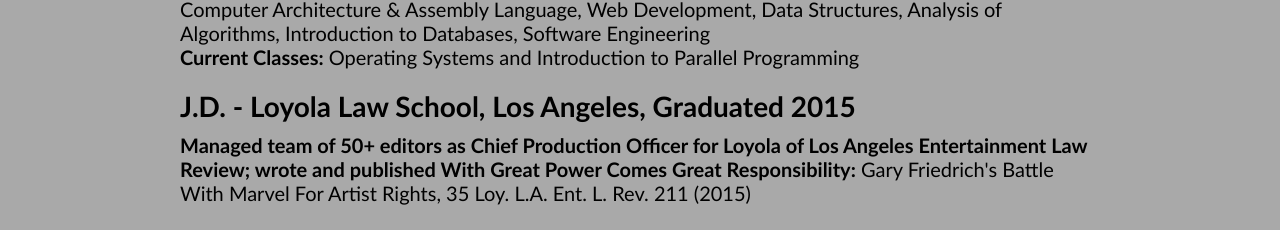
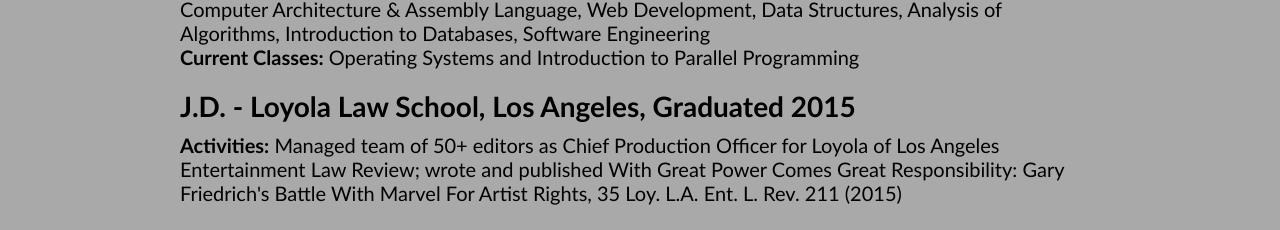
Before and after one commit to alexsimon7/portfolio-website, a React (Create React App) app: page / in a window 1280 px wide. Shown: the part 4010-4240 px from the top of the page. Built offline with nearby package versions, Linux system fonts and the light colour scheme.

Commit message:
fixed bold issue

```diff
--- a/src/data/data.js
+++ b/src/data/data.js
@@ -76,7 +76,7 @@
     institution: 'Loyola Law School, Los Angeles',
     year: '2015',
     other: [
-      "Managed team of 50+ editors as Chief Production Officer for Loyola of Los Angeles Entertainment Law " +
+      "Activities: Managed team of 50+ editors as Chief Production Officer for Loyola of Los Angeles Entertainment Law " +
       "Review; wrote and published With Great Power Comes Great Responsibility: Gary Friedrich's Battle With " +
       "Marvel For Artist Rights, 35 Loy. L.A. Ent. L. Rev. 211 (2015)"
     ],
```
